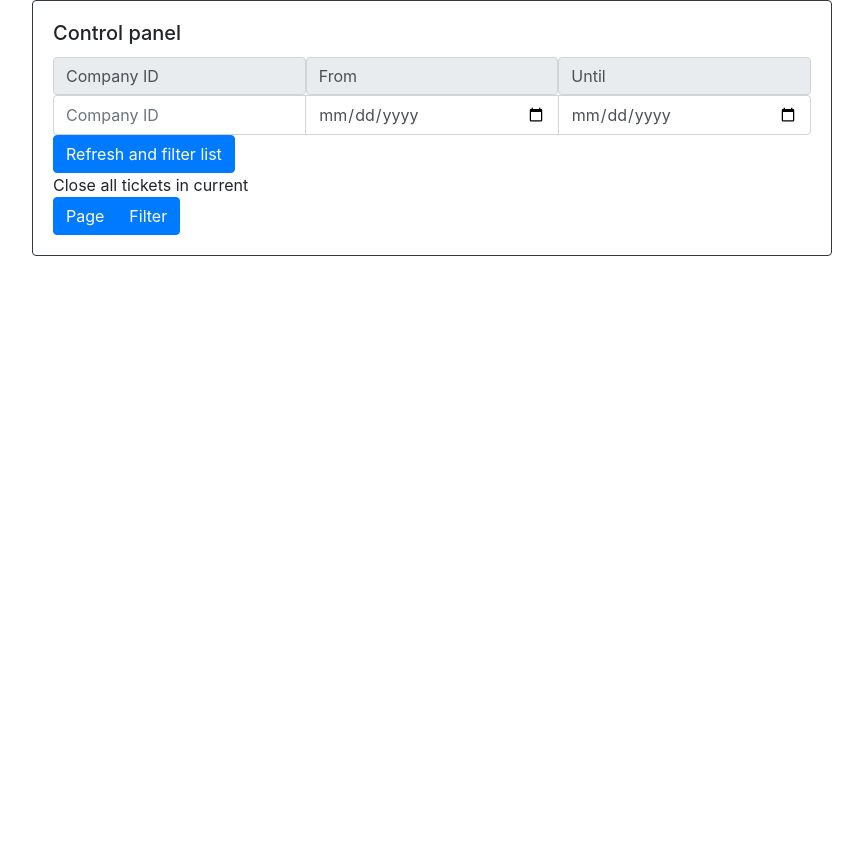
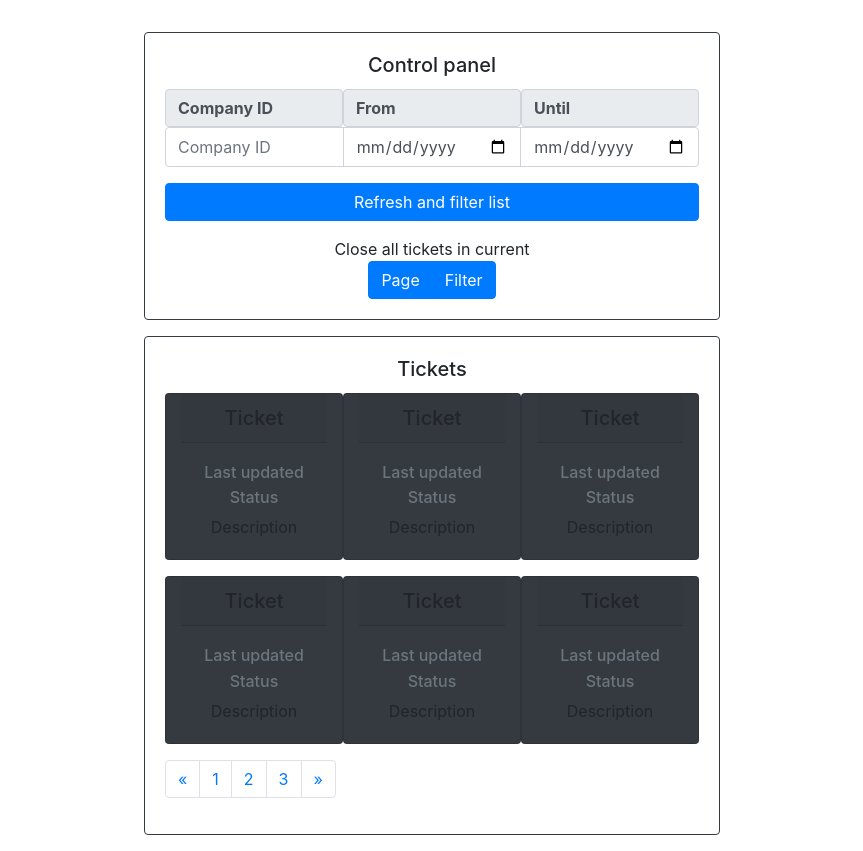
Before and after one commit to joksulainen/freshdesk-ticket-utilities, a plain HTML site: page index.html in a window 1280 px wide. Shown: the whole page, without its empty margins (208-1071 px from the left). Before the commit the page ends 800 px from the top, so only its background shows below. Drawn offline with nearby package versions, Linux system fonts and the light colour scheme.

Commit message:
Progress

```diff
--- a/index.html
+++ b/index.html
@@ -8,28 +8,28 @@
         <link rel="stylesheet" href="styles.css">
     </head>
     <body>
-        <main style="max-width: 800px;margin: auto;">
-            <div class="card border-dark mb-3" style="width: 50rem;">
-                <div class="card-body">
-                    <h5 class="card-title">Control panel</h5>
+        <main style="max-width: 50vw;margin: auto;padding-top: 2rem;padding-left: 2rem;padding-right: 2rem;">
+            <div class="card border-dark mb-3">
+                <div class="card-body text-center">
+                    <h5 class="card-title text-center">Control panel</h5>
                     <div class="container-fluid">
                         <div class="row">
-                            <div class="col-4 input-group-text">Company ID</div>
-                            <div class="col-4 input-group-text">From</div>
-                            <div class="col-4 input-group-text">Until</div>
+                            <div class="col-md-4 input-group-text"><b>Company ID</b></div>
+                            <div class="col-md-4 input-group-text"><b>From</b></div>
+                            <div class="col-md-4 input-group-text"><b>Until</b></div>
                         </div>
                         <div class="row">
-                            <div id="listfiltering_controls" style="margin: auto;width: 50rem;">
+                            <div id="listfiltering_controls" style="margin: auto;width: 60rem;">
                                 <div class="input-group">
                                     <input id="companyid_input" class="form-control" aria-label="Company ID" type="text" placeholder="Company ID">
                                     <input id="startdate_input" class="form-control" aria-lavel="Start of date range" type="date" placeholder="Start of date range">
                                     <input id="enddate_input" class="form-control" aria-label="End of date range" type="date" placeholder="End of date range">
                                 </div>
-                                <input id="refreshlist_button" class="btn btn-primary" type="button" value="Refresh and filter list" title="Refreshes the list and filters list" style="margin: auto;">
+                                <input id="refreshlist_button" class="btn btn-primary btn-block" type="button" value="Refresh and filter list" title="Refreshes the list using filters if set" style="margin-top: 1rem;">
                             </div>
                         </div>
                     </div>
-                    <div id="ticketactions_controls">
+                    <div id="ticketactions_controls" style="align-self: left;margin-top: 1rem;">
                         Close all tickets in current<br>
                         <div class="btn-group" role="group">
                             <input id="closeticketspage_button" class="btn btn-primary" type="button" value="Page" title="Close all tickets limited to current page">
@@ -38,9 +38,88 @@
                     </div>
                 </div>
             </div>
+            <div class="card border-dark mb-3 text-center">
+                <div class="card-body">
+                    <div class="container-fluid">
+                        <h5 class="card-title">Tickets</h5>
+                        <div class="row">
+                            <div class="card bg-dark mb-3 col-4">
+                                <h5 class="card-header">Ticket</h5>
+                                <div class="card-body">
+                                    <h6 class="card-title text-muted">Last updated</h6>
+                                    <h6 class="card-subtitle mb-2 text-muted">Status</h6>
+                                    Description
+                                </div>
+                            </div>
+                            <div class="card bg-dark mb-3 col-4">
+                                <h5 class="card-header">Ticket</h5>
+                                <div class="card-body">
+                                    <h6 class="card-title text-muted">Last updated</h6>
+                                    <h6 class="card-subtitle mb-2 text-muted">Status</h6>
+                                    Description
+                                </div>
+                            </div>
+                            <div class="card bg-dark mb-3 col-4">
+                                <h5 class="card-header">Ticket</h5>
+                                <div class="card-body">
+                                    <h6 class="card-title text-muted">Last updated</h6>
+                                    <h6 class="card-subtitle mb-2 text-muted">Status</h6>
+                                    Description
+                                </div>
+                            </div>
+                        </div>
+                        <div class="row">
+                            <div class="card bg-dark mb-3 col-4">
+                                <h5 class="card-header">Ticket</h5>
+                                <div class="card-body">
+                                    <h6 class="card-title text-muted">Last updated</h6>
+                                    <h6 class="card-subtitle mb-2 text-muted">Status</h6>
+                                    Description
+                                </div>
+                            </div>
+                            <div class="card bg-dark mb-3 col-4">
+                                <h5 class="card-header">Ticket</h5>
+                                <div class="card-body">
+                                    <h6 class="card-title text-muted">Last updated</h6>
+                                    <h6 class="card-subtitle mb-2 text-muted">Status</h6>
+                                    Description
+                                </div>
+                            </div>
+                            <div class="card bg-dark mb-3 col-4">
+                                <h5 class="card-header">Ticket</h5>
+                                <div class="card-body">
+                                    <h6 class="card-title text-muted">Last updated</h6>
+                                    <h6 class="card-subtitle mb-2 text-muted">Status</h6>
+                                    Description
+                                </div>
+                            </div>
+                        </div>
+                    </div>
+                    <nav>
+                        <ul class="pagination">
+                            <li class="page-item">
+                            <a class="page-link" href="#" aria-label="Previous">
+                                <span aria-hidden="true">&laquo;</span>
+                                <span class="sr-only">Previous</span>
+                            </a>
+                            </li>
+                            <li class="page-item"><a class="page-link" href="#">1</a></li>
+                            <li class="page-item"><a class="page-link" href="#">2</a></li>
+                            <li class="page-item"><a class="page-link" href="#">3</a></li>
+                            <li class="page-item">
+                            <a class="page-link" href="#" aria-label="Next">
+                                <span aria-hidden="true">&raquo;</span>
+                                <span class="sr-only">Next</span>
+                            </a>
+                            </li>
+                        </ul>
+                    </nav>
+                </div>
+            </div>
         </main>
 
         <!-- Scripts -->
+        <script src="https://code.jquery.com/jquery-3.5.1.js"></script>
         <script src="scripts.js"></script>
     </body>
 </html>
```
